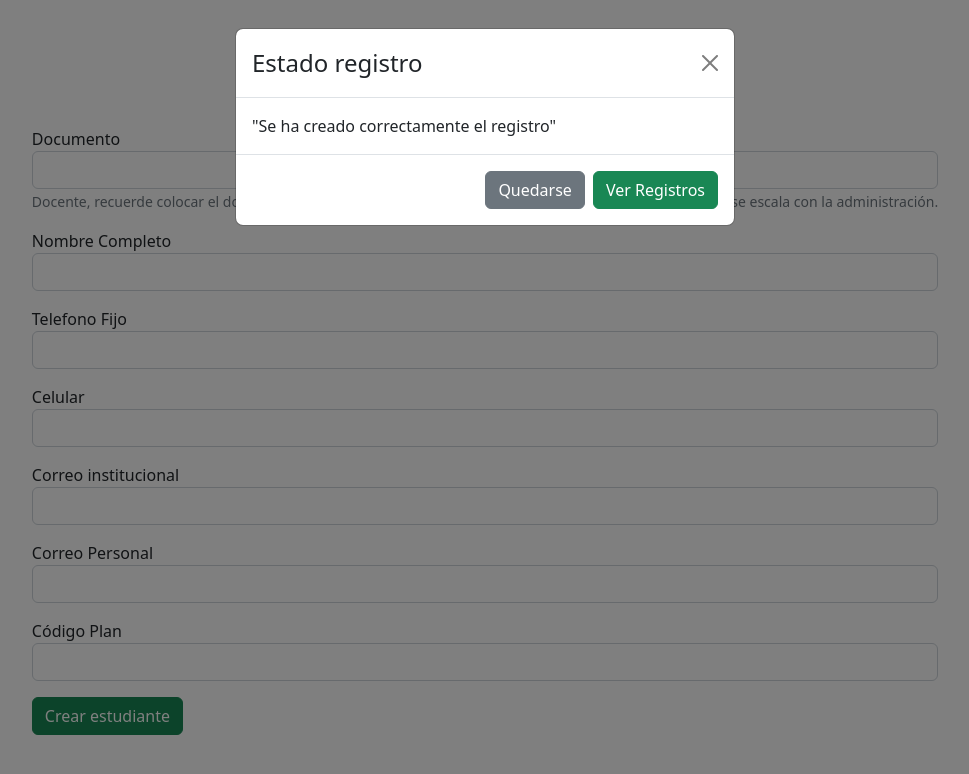
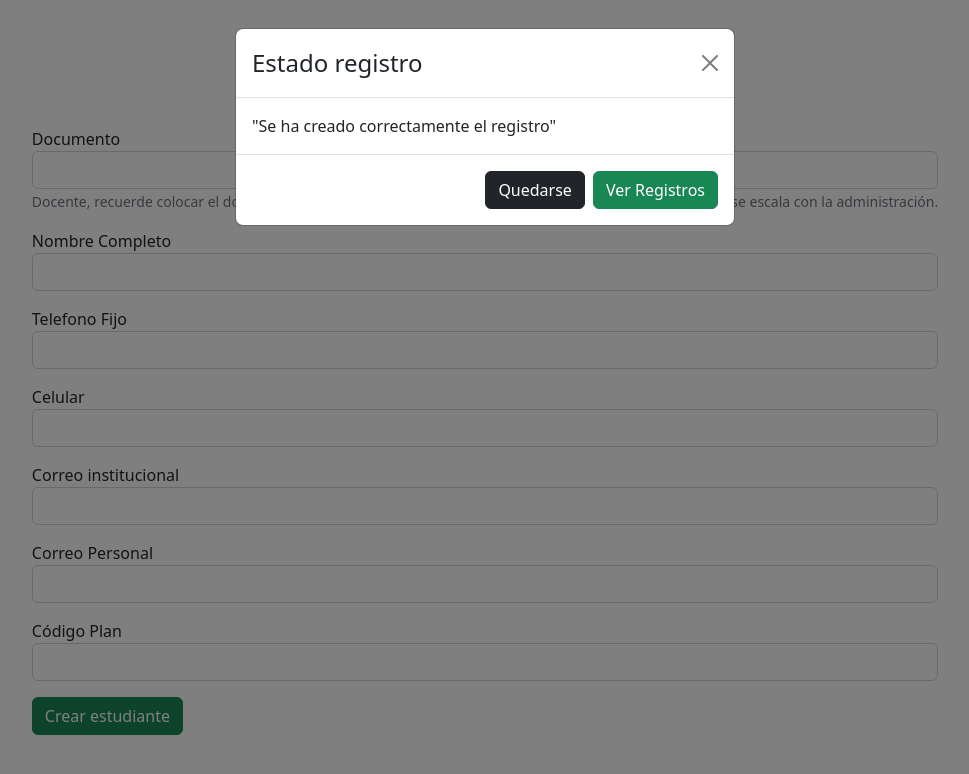
Before and after one commit to Offztinger/carpeta508_PCJIC_ppi2022, a React (Create React App) app in the folder Frontend/: page /createEstudiante in a window 1280 px wide. Both pictures are taken after a click on the button "Crear estudiante". Shown: the top 774 px of the page, without its empty margins (155-1124 px from the left). Built offline with nearby package versions, Linux system fonts and the light colour scheme; no server answers.

Commit message:
Subiendo cambios

```diff
--- a/Frontend/src/components/RegistrarEstudiantes/RegistrarEstudiantes.jsx
+++ b/Frontend/src/components/RegistrarEstudiantes/RegistrarEstudiantes.jsx
@@ -75,7 +75,11 @@ function RegistrarEstudiantes() {
         </Modal.Header>
         <Modal.Body>"Se ha creado correctamente el registro"</Modal.Body>
         <Modal.Footer>
-          <Button variant="secondary" onClick={handleClose}>
+          <Button
+            variant="secondary"
+            className="btn btn-dark"
+            onClick={handleClose}
+          >
             Quedarse
           </Button>
           <Link
```
